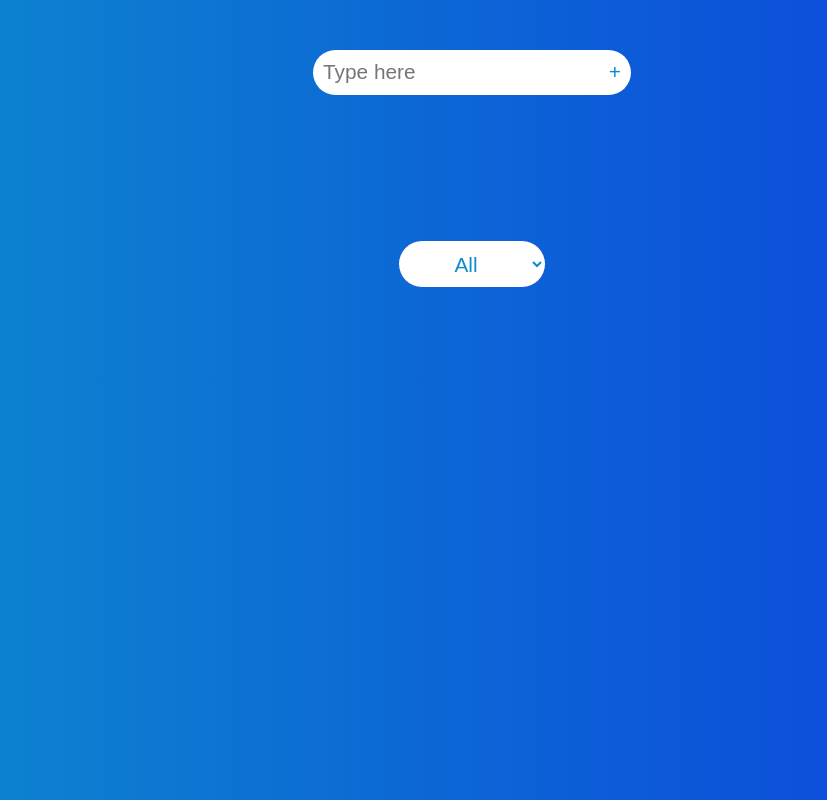
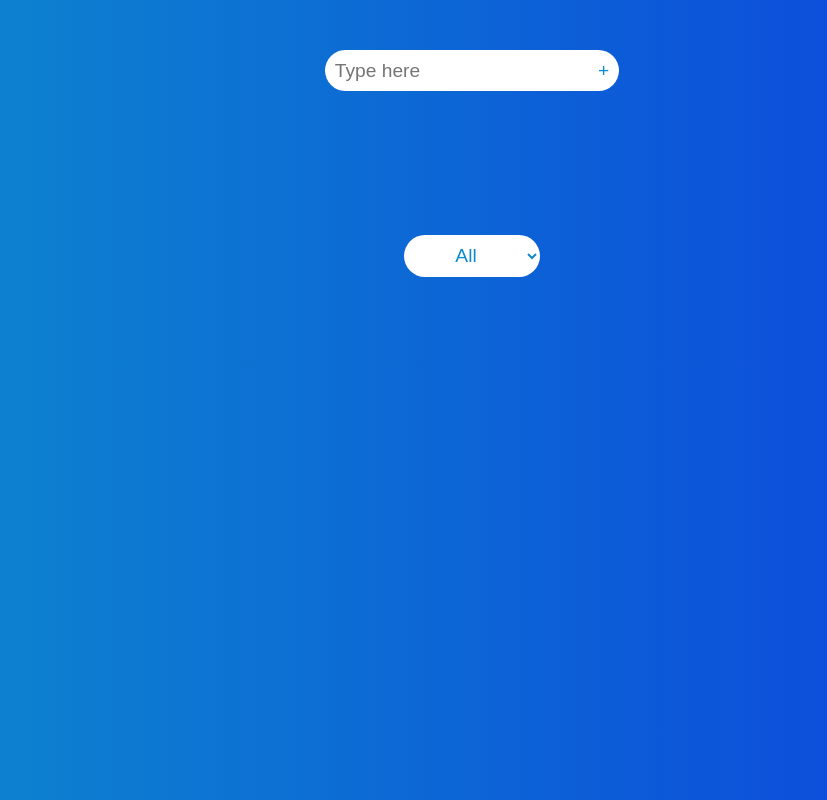
Before and after one commit to thanhtutzaw/todolist, a plain HTML site: page index.html in a window 1280 px wide. Shown: the whole page, without its empty margins (168-995 px from the left). Drawn offline with Linux system fonts and the light colour scheme.

Commit message:
removed tap highlight and changed font size

```diff
--- a/style.css
+++ b/style.css
@@ -30,7 +30,7 @@ select {
   color: rgba(13, 139, 205, 1);
   background: white;
   padding: 0.5em;
-  font-size: 1.3em;
+  font-size: 1.2em;
   /* border: 1px solid gray; */
   /* margin-left: 0.5em; */
 }
@@ -70,7 +70,10 @@ hr {
 }
 select{
   border-radius: 5em;
+  -webkit-tap-highlight-color: rgba(0, 0, 0, 0);
 }
+
+
 input,button,select:focus {
   outline: none;
 }
```
